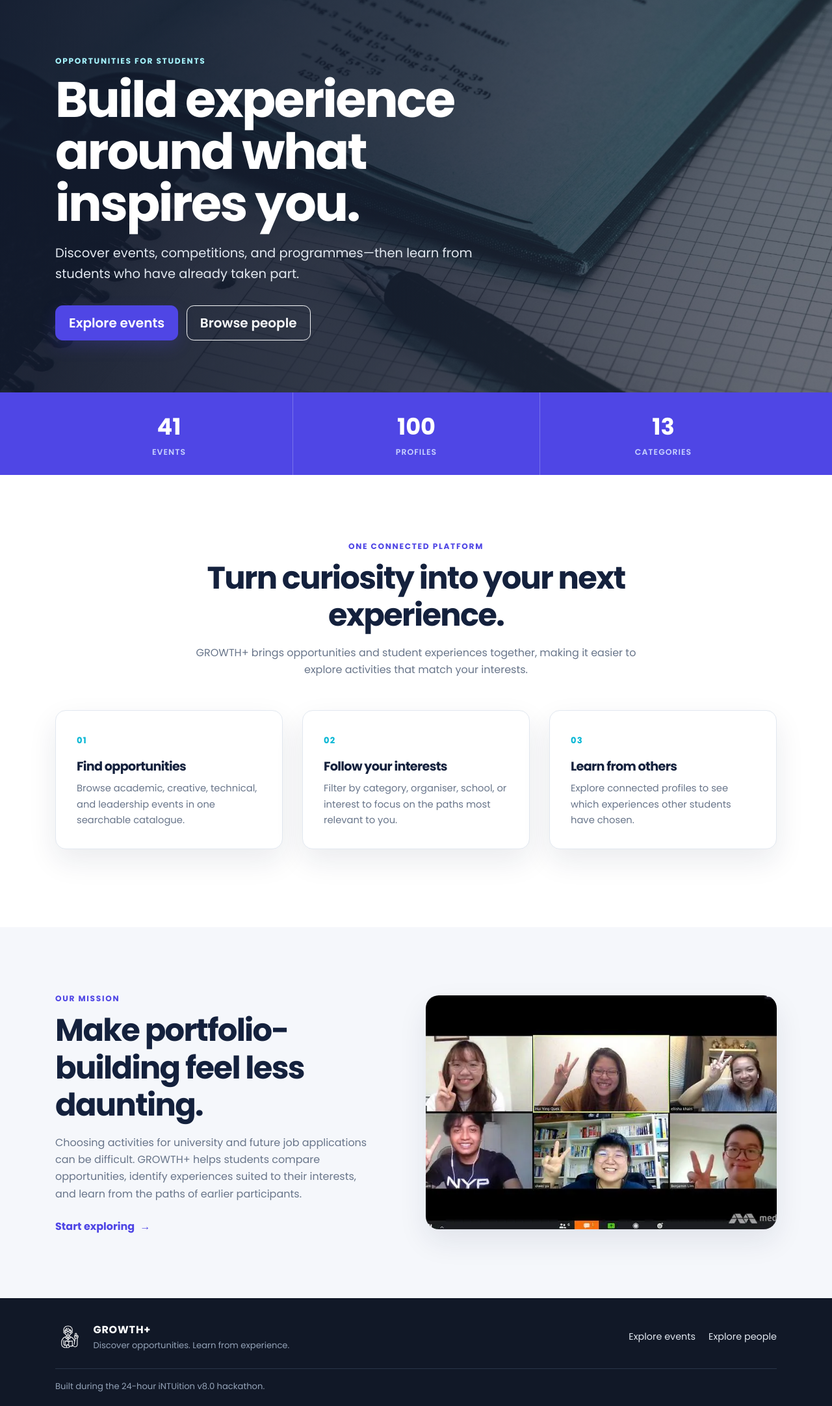
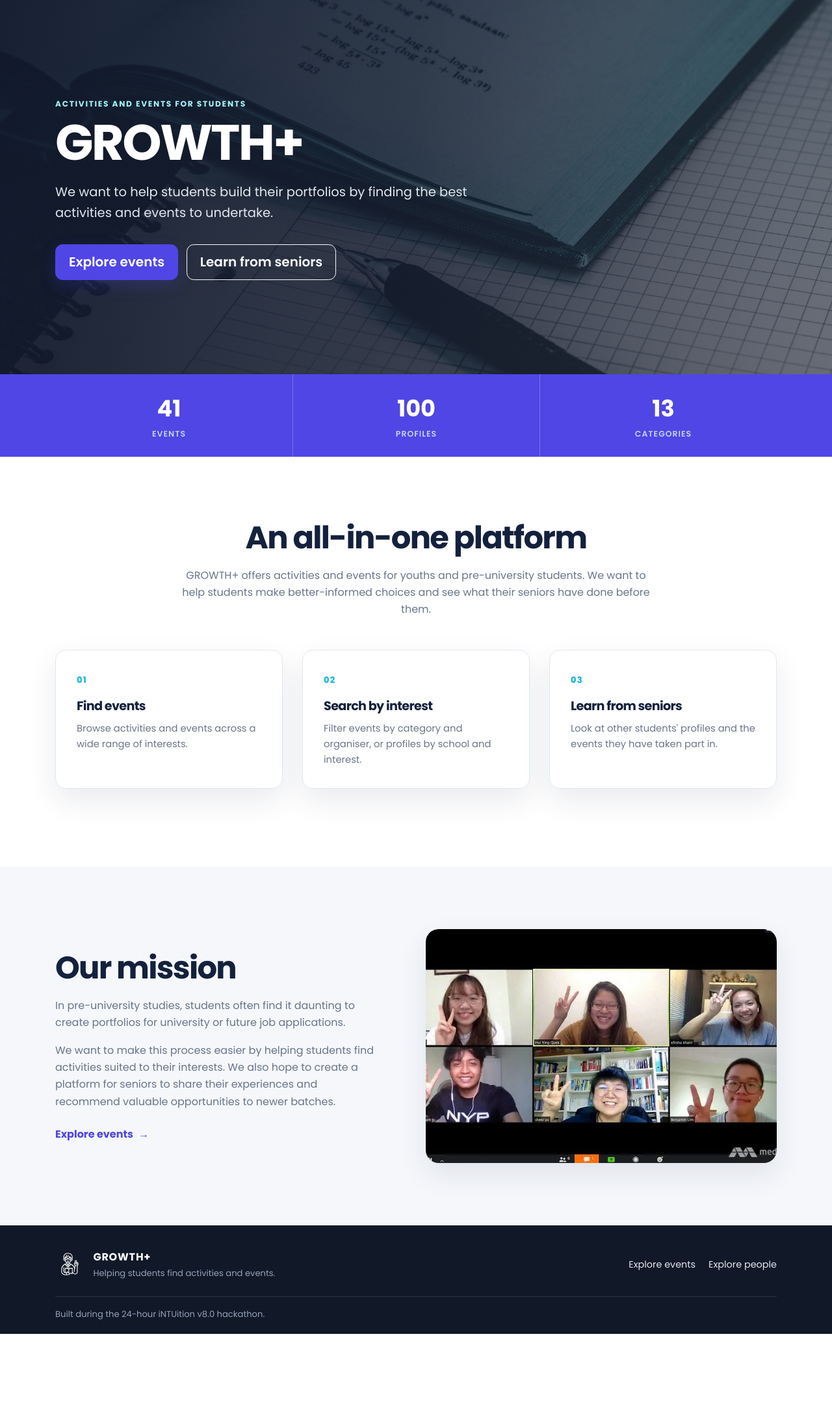
Before and after one commit to Evan-HJ/IntuitionV8, a Flask app: page / in a window 1280 px wide. Shown: the part 81-2245 px from the top of the page at 65% size. After the commit the page ends 2134 px from the top, so only its background shows below. Run offline with Flask 3, Linux system fonts and the light colour scheme; some libraries are stand-ins or nearby versions.

Commit message:
Restore the project original voice

```diff
--- a/templates/home.html
+++ b/templates/home.html
@@ -9,12 +9,12 @@
 {% block body %}
 <section class="hero">
   <div class="container hero-content">
-    <span class="eyebrow">Opportunities for students</span>
-    <h1>Build experience around what inspires you.</h1>
-    <p>Discover events, competitions, and programmes—then learn from students who have already taken part.</p>
+    <span class="eyebrow">Activities and events for students</span>
+    <h1>GROWTH+</h1>
+    <p>We want to help students build their portfolios by finding the best activities and events to undertake.</p>
     <div class="hero-actions">
       <a class="btn btn-primary btn-lg" href="{{ url_for('search_events') }}">Explore events</a>
-      <a class="btn btn-outline-light btn-lg" href="{{ url_for('search_profiles') }}">Browse people</a>
+      <a class="btn btn-outline-light btn-lg" href="{{ url_for('search_profiles') }}">Learn from seniors</a>
     </div>
   </div>
 </section>
@@ -41,31 +41,30 @@
 <section class="section-space">
   <div class="container">
     <div class="section-heading text-center">
-      <span class="eyebrow">One connected platform</span>
-      <h2>Turn curiosity into your next experience.</h2>
-      <p>GROWTH+ brings opportunities and student experiences together, making it easier to explore activities that match your interests.</p>
+      <h2>An all-in-one platform</h2>
+      <p>GROWTH+ offers activities and events for youths and pre-university students. We want to help students make better-informed choices and see what their seniors have done before them.</p>
     </div>
 
     <div class="row feature-grid">
       <div class="col-md-4">
         <article class="feature-card">
           <span class="feature-number">01</span>
-          <h3>Find opportunities</h3>
-          <p>Browse academic, creative, technical, and leadership events in one searchable catalogue.</p>
+          <h3>Find events</h3>
+          <p>Browse activities and events across a wide range of interests.</p>
         </article>
       </div>
       <div class="col-md-4">
         <article class="feature-card">
           <span class="feature-number">02</span>
-          <h3>Follow your interests</h3>
-          <p>Filter by category, organiser, school, or interest to focus on the paths most relevant to you.</p>
+          <h3>Search by interest</h3>
+          <p>Filter events by category and organiser, or profiles by school and interest.</p>
         </article>
       </div>
       <div class="col-md-4">
         <article class="feature-card">
           <span class="feature-number">03</span>
-          <h3>Learn from others</h3>
-          <p>Explore connected profiles to see which experiences other students have chosen.</p>
+          <h3>Learn from seniors</h3>
+          <p>Look at other students' profiles and the events they have taken part in.</p>
         </article>
       </div>
     </div>
@@ -76,10 +75,10 @@
   <div class="container">
     <div class="row align-items-center">
       <div class="col-lg-6 mission-copy">
-        <span class="eyebrow">Our mission</span>
-        <h2>Make portfolio-building feel less daunting.</h2>
-        <p>Choosing activities for university and future job applications can be difficult. GROWTH+ helps students compare opportunities, identify experiences suited to their interests, and learn from the paths of earlier participants.</p>
-        <a class="text-link" href="{{ url_for('search_events') }}">Start exploring <span aria-hidden="true">→</span></a>
+        <h2>Our mission</h2>
+        <p>In pre-university studies, students often find it daunting to create portfolios for university or future job applications.</p>
+        <p>We want to make this process easier by helping students find activities suited to their interests. We also hope to create a platform for seniors to share their experiences and recommend valuable opportunities to newer batches.</p>
+        <a class="text-link" href="{{ url_for('search_events') }}">Explore events <span aria-hidden="true">→</span></a>
       </div>
       <div class="col-lg-6">
         <img class="mission-image" src="{{ url_for('static', filename='images/company.jpeg') }}" alt="Students collaborating around a laptop">
--- a/templates/layout.html
+++ b/templates/layout.html
@@ -57,7 +57,7 @@
             <img src="{{ url_for('static', filename='images/logo-blank.svg') }}" width="44" height="44" alt="">
             <div>
               <strong>GROWTH+</strong>
-              <p>Discover opportunities. Learn from experience.</p>
+              <p>Helping students find activities and events.</p>
             </div>
           </div>
           <div class="col-md-5 footer-links">
--- a/templates/search_events.html
+++ b/templates/search_events.html
@@ -9,9 +9,8 @@
 {% block body %}
 <section class="page-hero">
   <div class="container">
-    <span class="eyebrow">Find your next challenge</span>
-    <h1>Explore opportunities</h1>
-    <p>Search competitions, programmes, and events across academic, creative, and technical interests.</p>
+    <h1>Events</h1>
+    <p>Search and filter events, then select one to see its organiser, category, rating, and participants.</p>
   </div>
 </section>
 
--- a/templates/search_profiles.html
+++ b/templates/search_profiles.html
@@ -9,9 +9,8 @@
 {% block body %}
 <section class="page-hero">
   <div class="container">
-    <span class="eyebrow">Learn from experience</span>
-    <h1>Explore student journeys</h1>
-    <p>Search by person, school, or interest to discover the opportunities other students pursued.</p>
+    <h1>Users</h1>
+    <p>Search and filter profiles, then select a student to see their schools, interests, and events.</p>
   </div>
 </section>
 
```
Also changed, not shown: README.md, 2 other files.
